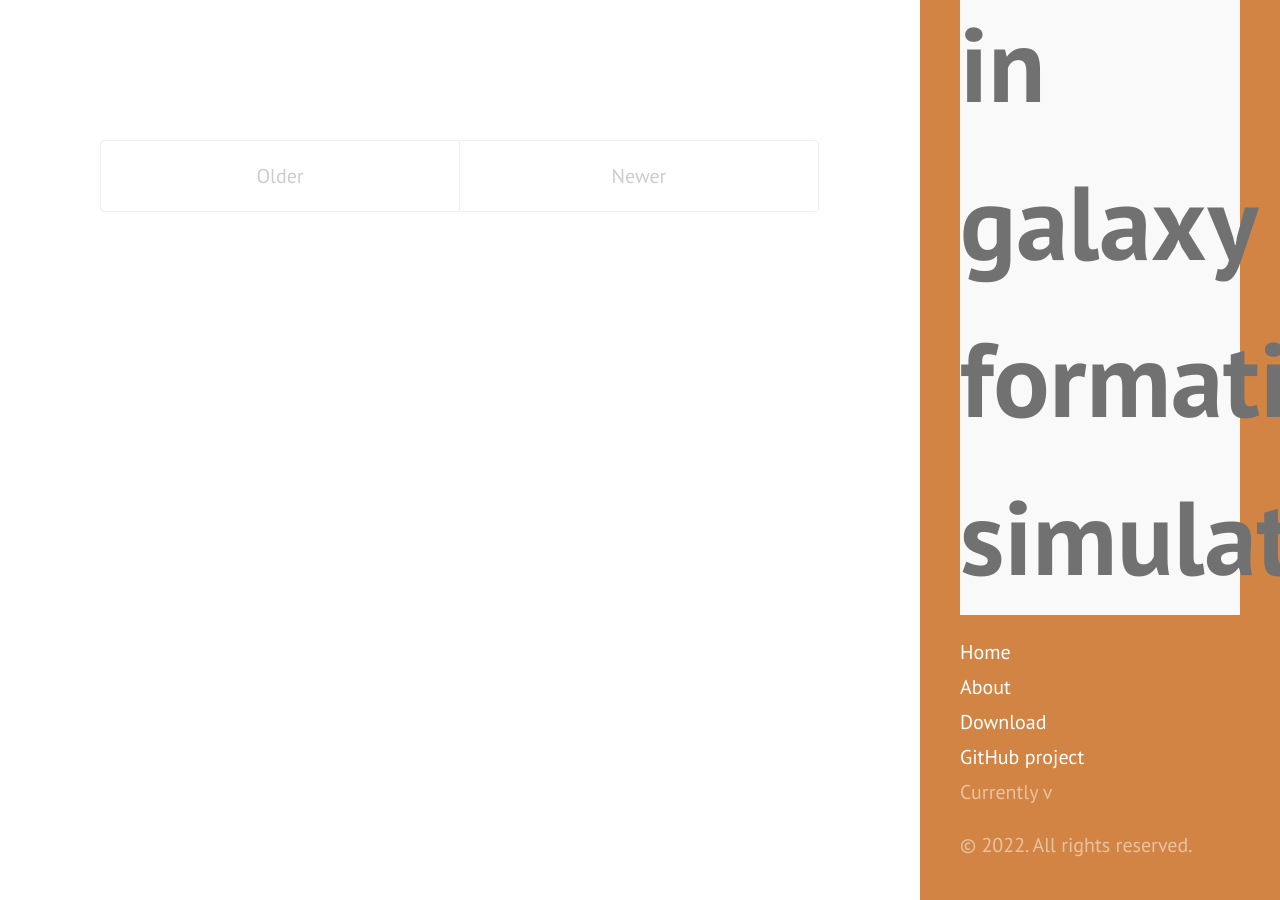
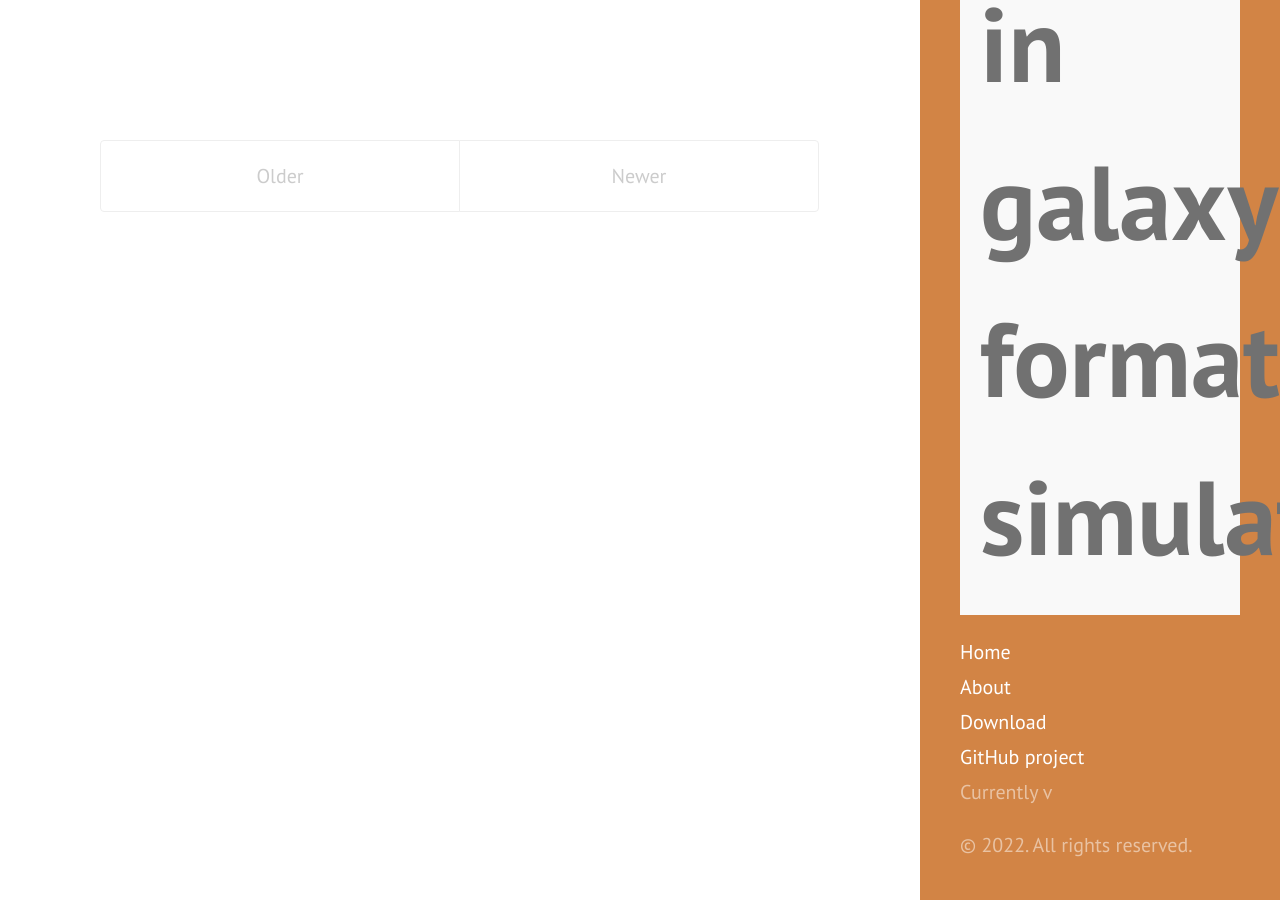
Before and after one commit to prerakgarg07/prerakgarg07.github.io_hyde, a Jekyll site: the page built from index.html, in a window 1280 px wide. Built offline with Jekyll 4.4.1, drawn with Linux system fonts in a browser that asks for light colours; Markdown is read by kramdown in place of the engine named in the settings.

Commit message:
Update poole.css

```diff
--- a/public/css/poole.css
+++ b/public/css/poole.css
@@ -270,6 +270,8 @@ tbody tr:nth-child(odd) th {
 .side_message {
   font-size: 5.25rem;
   font-weight: 1000;
+  margin-bottom: 1rem;
+  padding: 1rem;
   color: #717171;
   background-color: #f9f9f9;
 }
```
